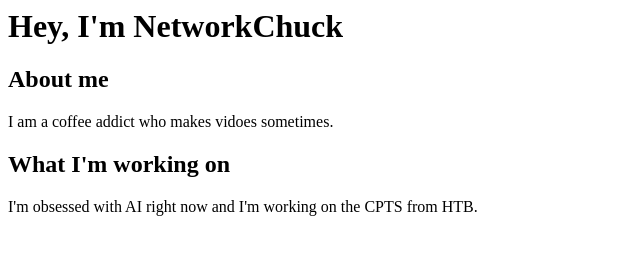
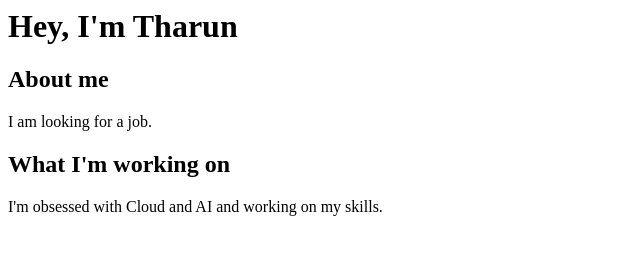
Before and after one commit to tharunjvg/website, a plain HTML site: page index.html in a window 1280 px wide. Shown: the whole page, without its empty margins (0-640 px from the left). Drawn offline with Linux system fonts and the light colour scheme.

Commit message:
Update index.html

```diff
--- a/index.html
+++ b/index.html
@@ -1,16 +1,16 @@
 
 <html>
     <h1>
-        Hey, I'm NetworkChuck
+        Hey, I'm Tharun
     </h1>
     <body>
         <h2>About me</h2>
         <p>
-            I am a coffee addict who makes vidoes sometimes.
+            I am looking for a job.
         </p>
         <h2>What I'm working on</h2>
         <p>
-            I'm obsessed with AI right now and I'm working on the CPTS from HTB.
+            I'm obsessed with Cloud and AI and working on my skills.
         </p>
     </body>
 </html>
```
